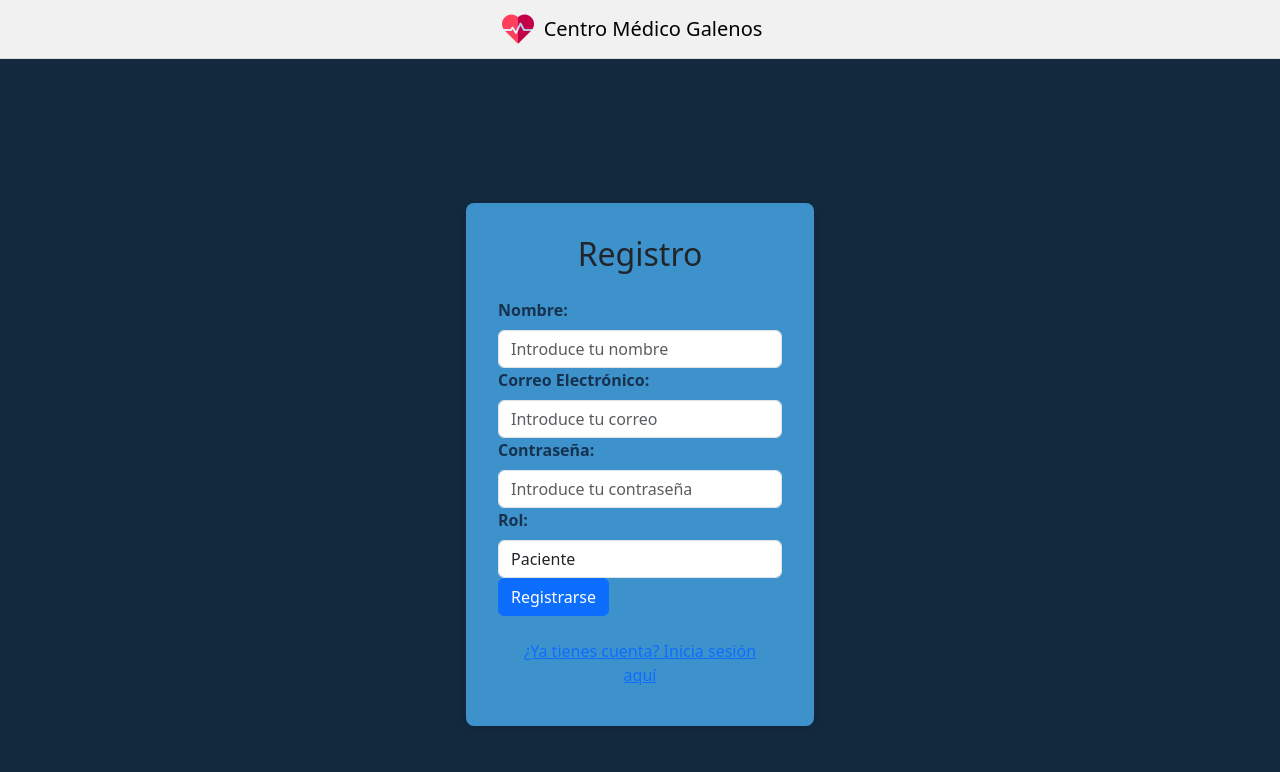
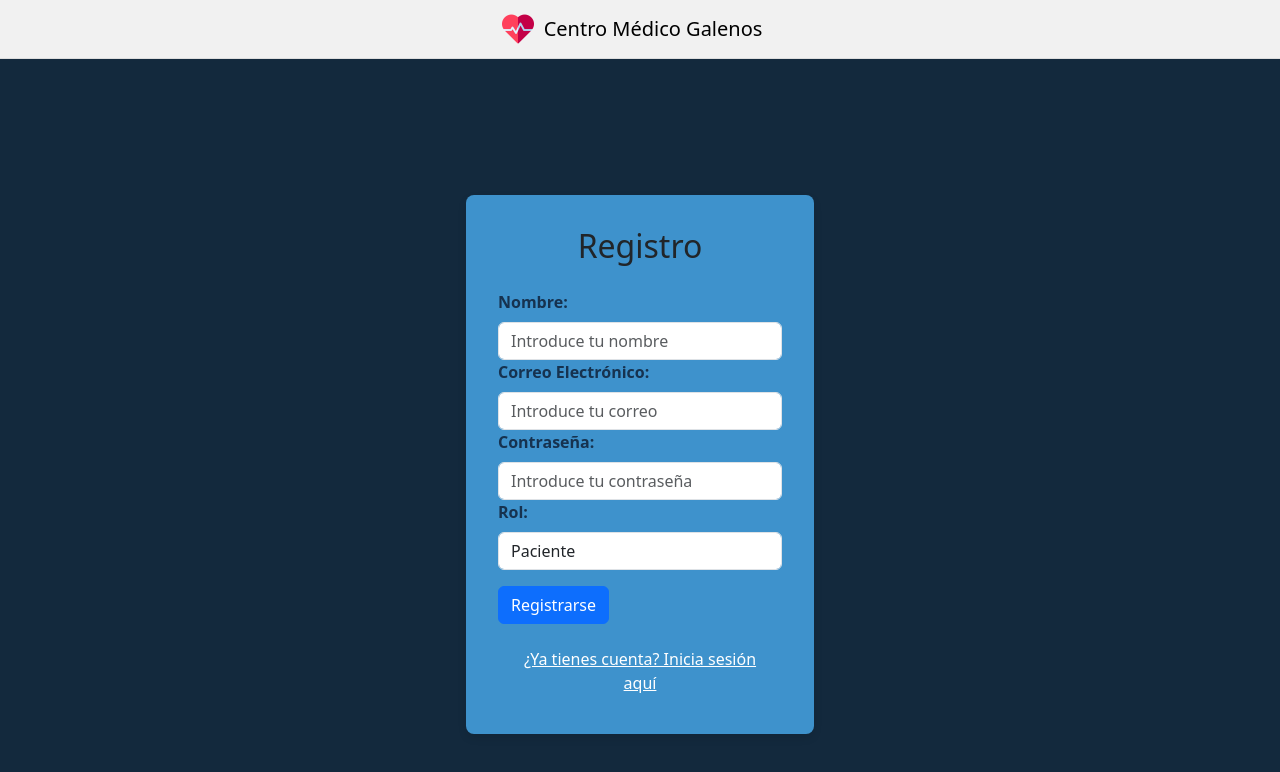
Before and after one commit to sofiwiwiwi/Proyecto-LPWWW, a React (Vite) app in the folder frontend/: page /register in a window 1280 px wide. Shown: the top 772 px of the page. Built offline with nearby package versions, Linux system fonts and the light colour scheme.

Commit message:
update login 1.1

```diff
--- a/frontend/src/components/Login.jsx
+++ b/frontend/src/components/Login.jsx
@@ -75,7 +75,7 @@ const Login = () => {
 
             {/* Botón para redirigir al registro */}
             <div className="text-center mt-3">
-              <Button variant="link" onClick={() => navigate("/register")}>
+              <Button variant="link" style={{ fontSize: '1rem', color: 'white' }} onClick={() => navigate("/register")}>
                 ¿No tienes una cuenta? Regístrate aquí
               </Button>
             </div>
--- a/frontend/src/components/Register.css
+++ b/frontend/src/components/Register.css
@@ -13,6 +13,7 @@
     padding: 2rem;
     border-radius: 8px;
     box-shadow: 0 4px 8px rgba(0, 0, 0, 0.1);
+    gap: 1rem;
   }
 
   h2 {
--- a/frontend/src/components/Register.jsx
+++ b/frontend/src/components/Register.jsx
@@ -131,7 +131,7 @@ const Register = () => {
                 </Form.Group>
               )}
 
-              <Button variant="primary" type="submit" block disabled={loading}>
+              <Button variant="primary" type="submit" className="mt-3" block disabled={loading}>
                 {loading ? "Registrando..." : "Registrarse"}
               </Button>
             </Form>
@@ -139,7 +139,7 @@ const Register = () => {
             {error && <Alert variant="danger" className="mt-3 alert-danger">Error: {error.message}</Alert>}
 
             <div className="text-center mt-3">
-              <Button variant="link" onClick={() => navigate("/login")}>
+              <Button variant="link" style={{ fontSize: '1rem', color: 'white' }} onClick={() => navigate("/login")}>
                 ¿Ya tienes cuenta? Inicia sesión aquí
               </Button>
             </div>
```
